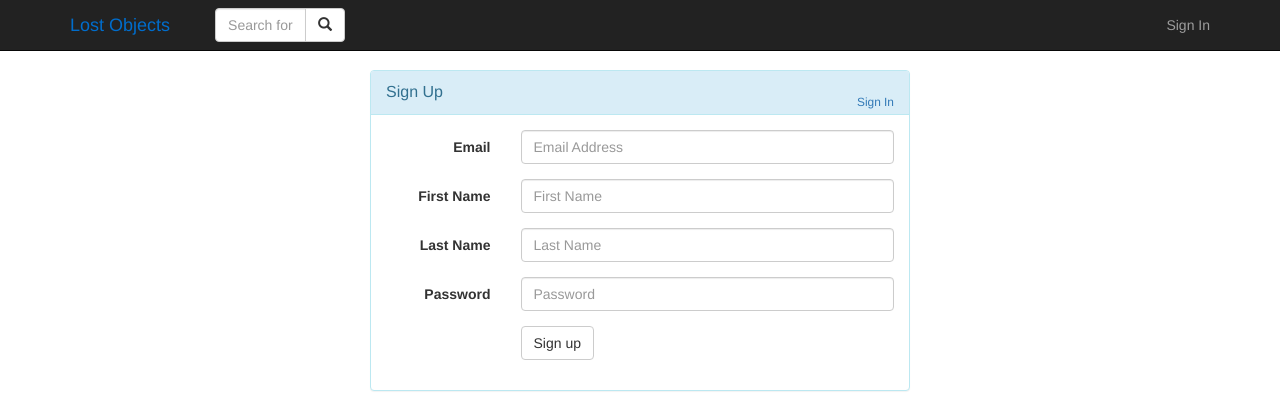
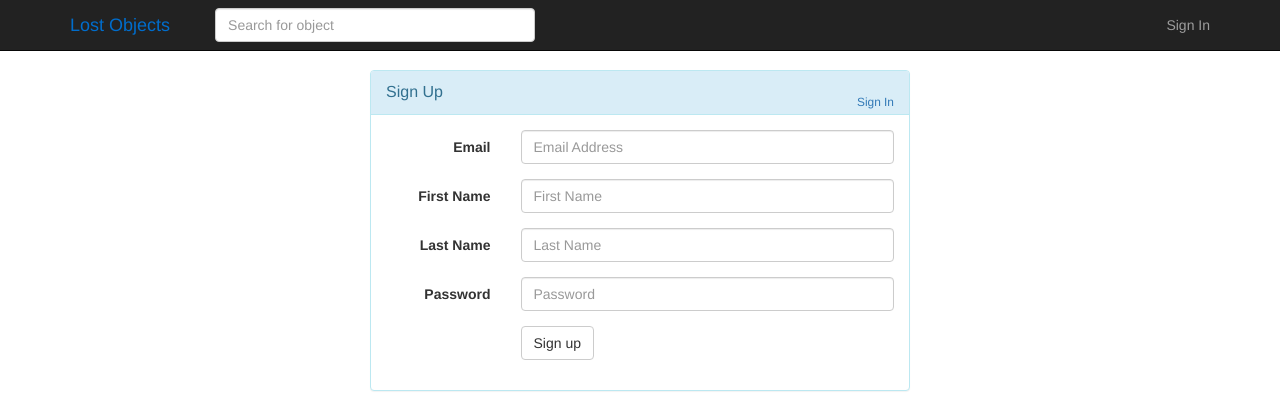
Before and after one commit to lucasfevi/lost-objects, a CakePHP app: the page made by app/View/Users/add.ctp in a window 1280 px wide. Shown: the top 420 px of the page. Run offline with PHP 8.4 and a stand-in for CakePHP, Linux system fonts and the light colour scheme; the template is opened without the code that fills it: most values are stand-ins (such as "Sample title", 1, 10 or a date in 2020); some libraries are stand-ins or nearby versions.

Commit message:
Removed button from search input on navbar

```diff
--- a/app/View/Layouts/default.ctp
+++ b/app/View/Layouts/default.ctp
@@ -36,15 +36,10 @@
                 <a class="navbar-brand" href="<?php echo $this->Html->url(array('controller' => 'pages', 'action' => 'home')); ?>" style="color: #006dcc;">Lost Objects</a>
             </div>
             <div class="collapse navbar-collapse" id="navbar">
-                <div class="col-sm-2 col-md-2">
-                    <form action="<?php echo $this->Html->url(array('controller' => 'objects', 'action' => 'search')); ?>" class="navbar-form navbar-left" role="search" method="post">
-                        <div class="form-group">
-                            <div class="input-group">
-                                <input type="text" class="form-control" name="q" placeholder="Search for object" value="<?php if (isset($this->data['q'])) echo $this->data['q']; ?>">
-                                <span class="input-group-btn">
-                                    <button class="btn btn-default" type="submit"><span class="glyphicon glyphicon-search"></span></button>
-                                </span>
-                            </div>
+                <div class="col-sm-4 col-md-4">
+                    <form style="width: 100%;" action="<?php echo $this->Html->url(array('controller' => 'objects', 'action' => 'search')); ?>" class="navbar-form navbar-left" role="search" method="post">
+                        <div class="form-group" style="width: 100%;">
+                            <input style="width: 100%;" type="text" class="form-control" name="q" placeholder="Search for object" value="<?php if (isset($this->data['q'])) echo $this->data['q']; ?>">
                         </div>
                     </form>
                 </div>
```
